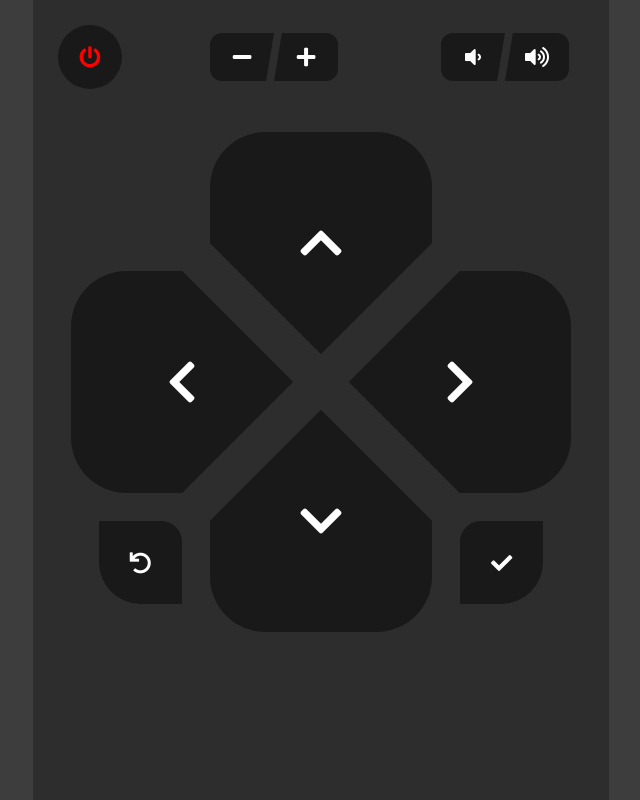
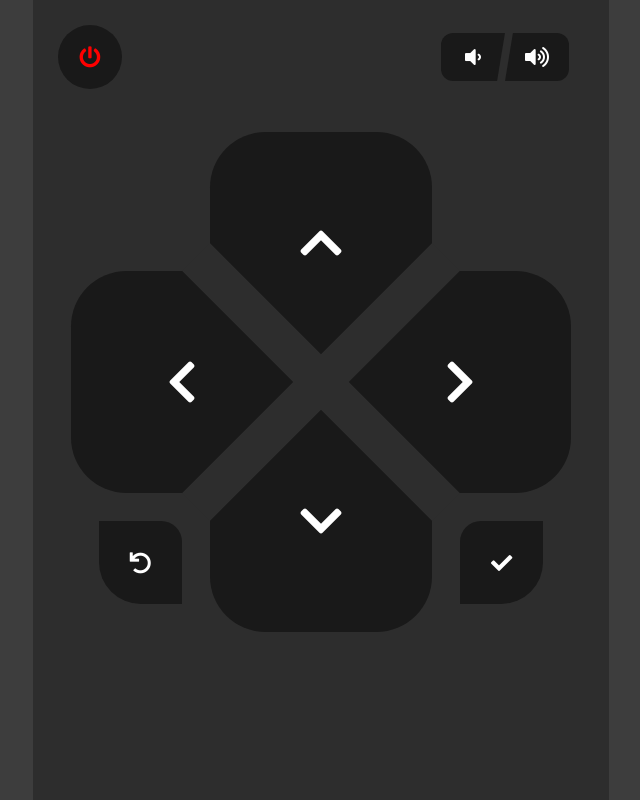
Before and after one commit to oscarmuhr/tv-remote, a website: page src/static/home.html in a window 1280 px wide. Shown: the whole page, without its empty margins (319-959 px from the left). Drawn offline with nearby package versions, Linux system fonts and the light colour scheme.

Commit message:
remove channel up / down buttons

```diff
--- a/src/static/home.html
+++ b/src/static/home.html
@@ -20,14 +20,6 @@
         <div class="top-row">
             <div class="power-button" onclick="httpGet('/basic-actions/tv-power')">
                 <span class="fa fa-power-off fa-lg"></span>
-            </div>
-            <div class="rocker">
-                <div class="rocker-btn rocker-down" onclick="httpGet('/basic-actions/channel-down')">
-                    <span class="fa fa-minus fa-lg"></span>
-                </div>
-                <div class="rocker-btn rocker-up" onclick="httpGet('/basic-actions/channel-up')">
-                    <span class="fa fa-plus fa-lg"></span>
-                </div>
             </div>
             <div class="rocker">
                 <div class="rocker-btn rocker-down" onclick="httpGet('/basic-actions/volume-down')">
```
